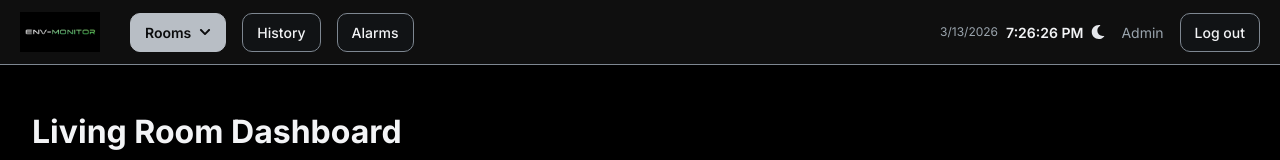
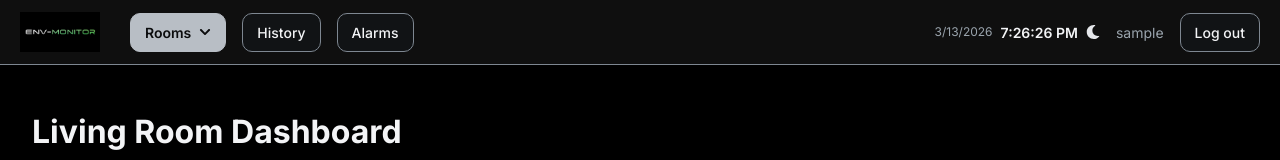
Before and after one commit to ajur26/env-monitor, a React (Vite) app in the folder frontend/: page /room/living_room in a window 1280 px wide. Shown: the top 160 px of the page. Built offline with nearby package versions, Linux system fonts and the light colour scheme; no server answers; sample sign-in values are in the browser's storage.

Commit message:
fix(ui): display logged-in username in topbar

```diff
--- a/frontend/src/layout/Topbar.jsx
+++ b/frontend/src/layout/Topbar.jsx
@@ -4,12 +4,48 @@ import { FaChevronDown, FaMoon, FaSun } from "react-icons/fa";
 import { clearTokens } from "../auth/auth";
 import logo from "../assets/env_button_logo.webp";
 
+function getLoggedUsername() {
+  const savedUsername =
+    localStorage.getItem("envmonitor_username") ||
+    localStorage.getItem("username") ||
+    localStorage.getItem("user");
+
+  if (savedUsername) {
+    return savedUsername;
+  }
+
+  const token =
+    localStorage.getItem("envmonitor_access_token") ||
+    localStorage.getItem("access_token") ||
+    localStorage.getItem("access");
+
+  if (!token) {
+    return "User";
+  }
+
+  try {
+    const payload = JSON.parse(atob(token.split(".")[1]));
+
+    return (
+      payload.username ||
+      payload.name ||
+      payload.email ||
+      payload.user ||
+      "User"
+    );
+  } catch {
+    return "User";
+  }
+}
+
 export default function TopBar() {
   const navigate = useNavigate();
   const location = useLocation();
   const dropdownRef = useRef(null);
+
   const [roomsOpen, setRoomsOpen] = useState(false);
   const [now, setNow] = useState(new Date());
+  const [username, setUsername] = useState(getLoggedUsername());
 
   const isLivingRoom = location.pathname.includes("/room/living_room");
   const isBedroom = location.pathname.includes("/room/bedroom");
@@ -17,6 +53,8 @@ export default function TopBar() {
 
   function handleLogout() {
     clearTokens();
+    localStorage.removeItem("envmonitor_username");
+    setUsername("User");
     navigate("/login", { replace: true });
   }
 
@@ -24,6 +62,10 @@ export default function TopBar() {
     navigate(`/room/${room}`);
     setRoomsOpen(false);
   }
+
+  useEffect(() => {
+    setUsername(getLoggedUsername());
+  }, [location.pathname]);
 
   useEffect(() => {
     function handleClickOutside(event) {
@@ -109,7 +151,7 @@ export default function TopBar() {
           )}
         </div>
 
-        <div className="topbar-user">Admin</div>
+        <div className="topbar-user">{username}</div>
 
         <button onClick={handleLogout} className="logout-button">
           Log out
```
